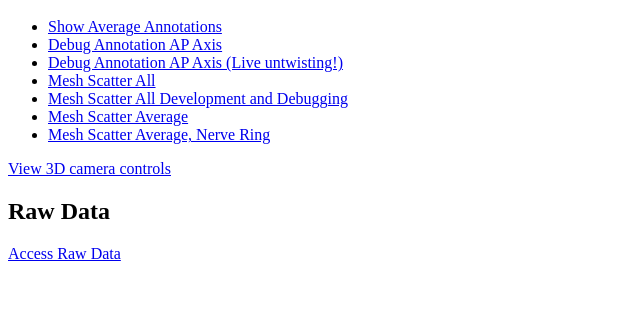
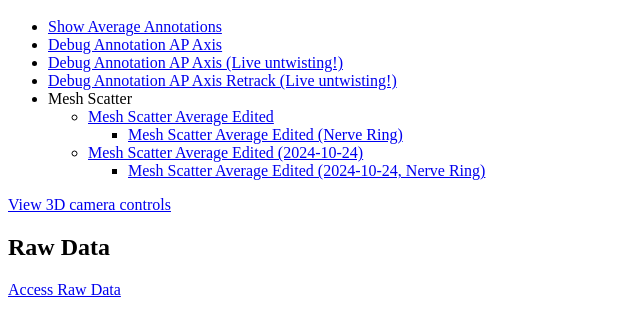
Before and after one commit to JaneliaSciComp/ShroffCelegansModels.jl, a plain HTML site: page web/static/index.html in a window 1280 px wide. Shown: the part 48-384 px from the top of the page, without its empty margins (0-640 px from the left). Drawn offline with Linux system fonts and the light colour scheme.

Commit message:
Multiple meshscatter datasets

```diff
--- a/web/static/index.html
+++ b/web/static/index.html
@@ -8,10 +8,24 @@
 			<li><a href="/show_average_annotations/">Show Average Annotations</a></li>
             <li><a href="/debug_annotation_ap_axis/">Debug Annotation AP Axis</a></li>
             <li><a href="/debug_annotation_ap_axis_live/">Debug Annotation AP Axis (Live untwisting!)</a></li>
+            <li><a href="/debug_annotation_ap_axis_retrack_live/">Debug Annotation AP Axis Retrack (Live untwisting!)</a></li>
+            <li>Mesh Scatter</li>
+            <ul>
+			    <li><a href="/meshscatter_average_edited/">Mesh Scatter Average Edited</a></li>
+                <ul>
+    			    <li><a href="/meshscatter_average_edited/nerve_ring">Mesh Scatter Average Edited (Nerve Ring)</a></li>
+                </ul>
+			    <li><a href="/meshscatter_average_edited_2024_10_24/">Mesh Scatter Average Edited (2024-10-24)</a></li>
+                <ul>
+    			    <li><a href="/meshscatter_average_edited_2024_10_24/nerve_ring">Mesh Scatter Average Edited (2024-10-24, Nerve Ring)</a></li>
+                </ul>
+            </ul>
+            <!--
 			<li><a href="/meshscatter_all/">Mesh Scatter All</a></li>
 			<li><a href="/meshscatter_all_dev/">Mesh Scatter All Development and Debugging</a></li>
 			<li><a href="/meshscatter_average/">Mesh Scatter Average</a></li>
 			<li><a href="/meshscatter_average/nerve_ring">Mesh Scatter Average, Nerve Ring</a></li>
+            -->
 		</ul>
         <a href="controls.html">View 3D camera controls</a>
         <h2>Raw Data</h2>
```
Also changed, not shown: 5 other files.
